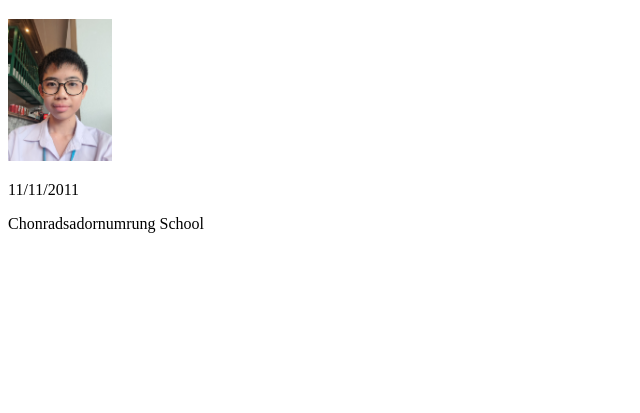
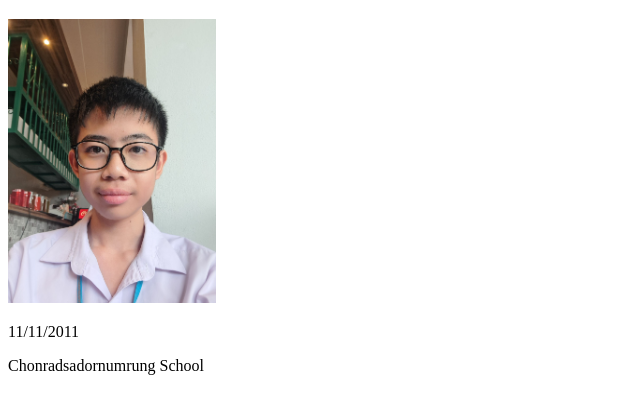
Before and after one commit to M3209NodeNovice/portfolio32, a plain HTML site: page index.html in a window 1280 px wide. Shown: the part 61-474 px from the top of the page, without its empty margins (0-640 px from the left). Drawn offline with Linux system fonts and the light colour scheme.

Commit message:
Update index.html

```diff
--- a/index.html
+++ b/index.html
@@ -7,7 +7,7 @@
 </head>
 <body>
     <h1>Nattasak Nantamongkol</h1>
-    <img src="me.jpg" alt="A picture of Nattasak Nantamongkol" width="104" height="142">
+    <img src="me.jpg" alt="A picture of Nattasak Nantamongkol" width="208" height="284">
     <p>11/11/2011</p>
     <p>Chonradsadornumrung School</p>
 </body>
```
